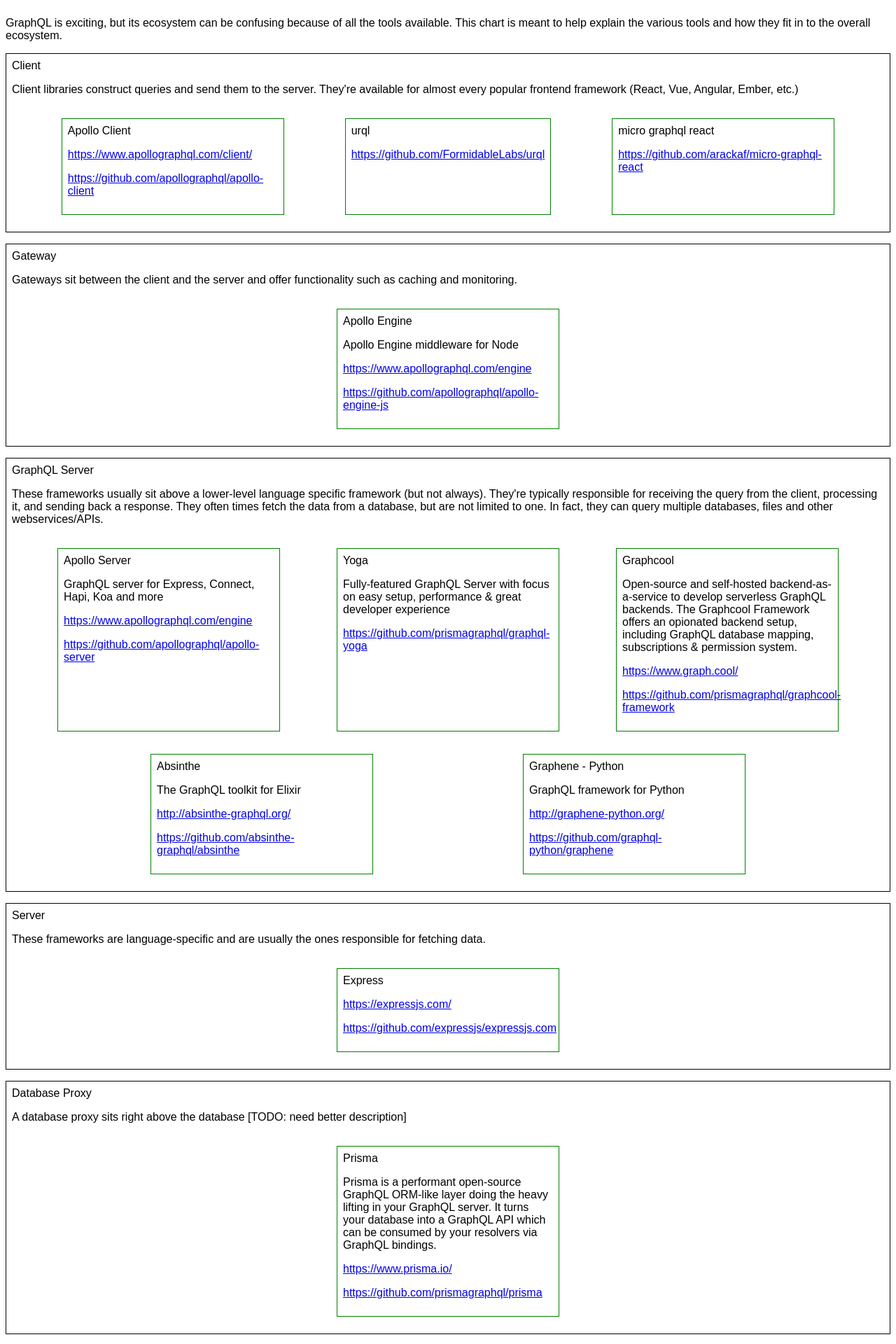
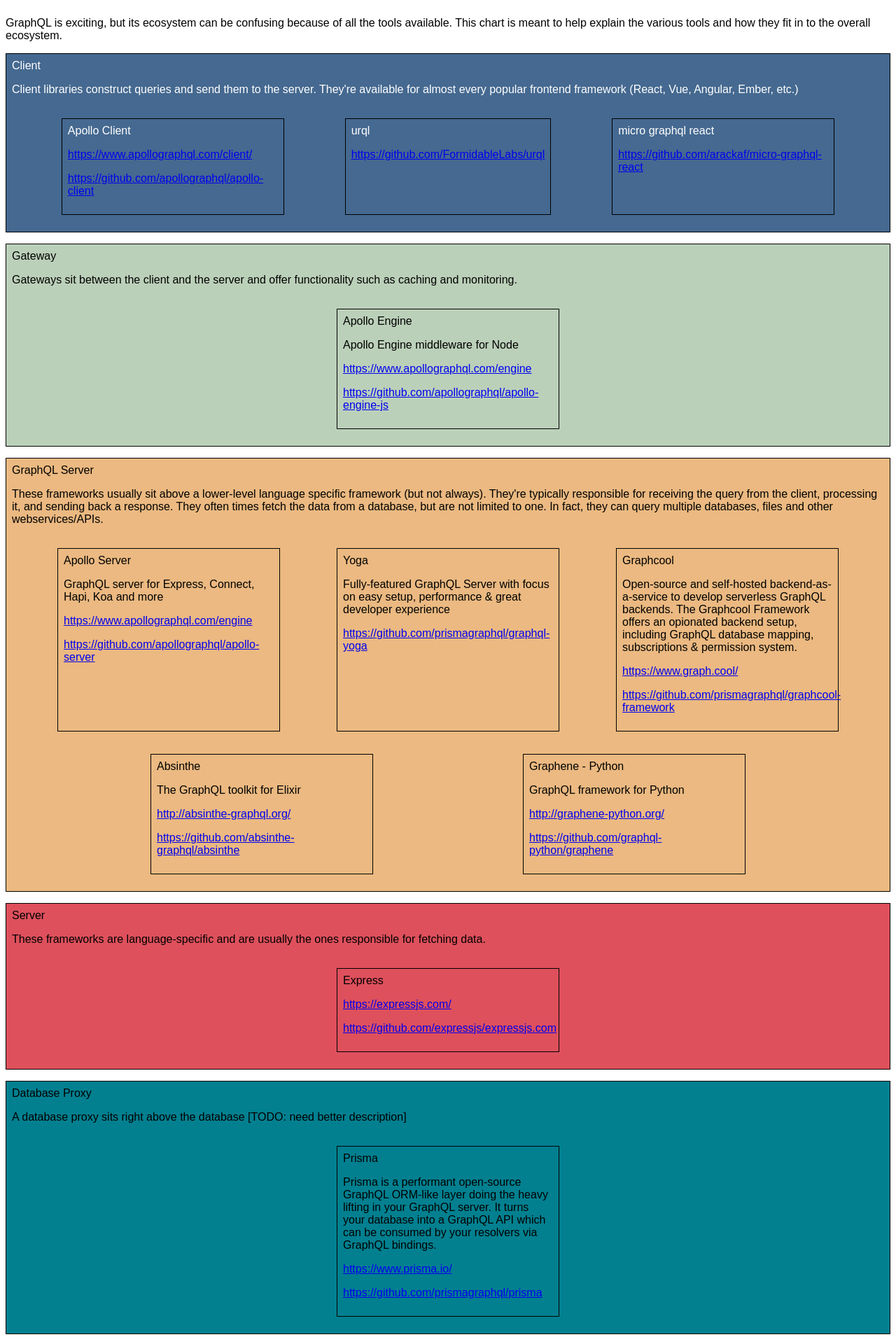
Before and after one commit to steven-mercatante/graphql-stack, a React (Create React App) app: page / in a window 1280 px wide. Shown: the top 1920 px of the page at 70% size. Built offline with nearby package versions, Linux system fonts and the light colour scheme.

Commit message:
Add some section background colors

```diff
--- a/src/App.css
+++ b/src/App.css
@@ -12,6 +12,27 @@
   margin-top: 0;
 }
 
+.section.client {
+  background-color: #456990;
+  color: #fff;
+}
+
+.section.gateway {
+  background-color: #bbd0b9;
+}
+
+.section.graphqlServer {
+  background-color: #ebb981;
+}
+
+.section.server {
+  background-color: #de505c;
+}
+
+.section.dbProxy {
+  background-color: #028090;
+}
+
 .toolsList {
   display: flex;
   justify-content: space-evenly;
@@ -19,7 +40,7 @@
 }
 
 .tool {
-  border: 1px solid green;
+  border: 1px solid black;
   max-width: 300px;
   padding: 0.5rem;
   margin: 1rem;
```
